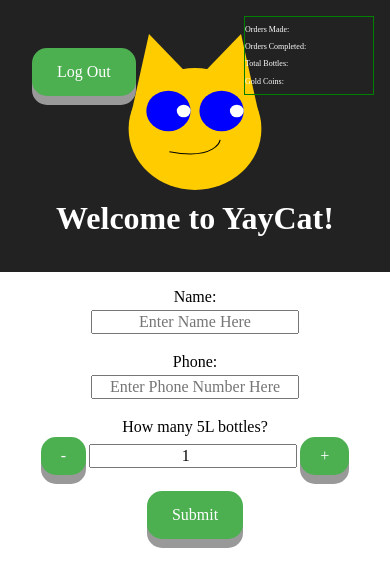
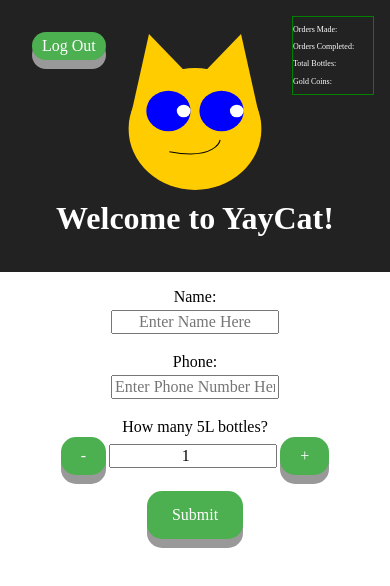
Before and after one commit to olibn333/OrderWater, a React (Create React App) app in the folder client/: page /consumer in a window 390 px wide. Shown: the top 586 px of the page. Built offline with nearby package versions, Linux system fonts and the light colour scheme.

Commit message:
responsive media queries, dbfuncs bug, rm countermark

```diff
--- a/client/src/App.css
+++ b/client/src/App.css
@@ -72,10 +72,18 @@ html {
 @media only screen and (max-width:600px) {
   .points {
     font-size: 0.5rem;
-    width: 8rem;
+    width: 5rem;
   }
   .header {
     font-size: 0.6rem;
+  }
+  .shrinkable {
+    width: 10rem;
+  }
+  .logout {
+    padding: 5px 10px !important;
+    margin: 0 !important;
+    font-size: 5px;
   }
 }
 
--- a/client/src/Business.js
+++ b/client/src/Business.js
@@ -19,7 +19,8 @@ class BizApp extends Component {
   }
 
   componentDidMount() {
-    this.dbGetOrders();
+    this.dbGetOrders(); //sqlite db connection
+    //this.dbGetTestOrders(); // TODO - localstorage connection for testing
     this.checkUser();
   }
 
@@ -255,19 +256,5 @@ class TableRow extends React.PureComponent {
   }
 }
 
-class CounterMark extends Component {
-
-  render() {
-    console.log('Counter Rendered')
-    return (
-      <div className="points" onChange={this.props.updateUser}>
-        User: {this.props.user} <br></br><br></br>
-        YayPoints: {this.props.counter} <br></br>
-        Gold Coins: {this.props.coins}
-        My Orders: {this.props.myOrders.length}
-      </div>
-    )
-  }
-}
 
 export default BizApp;
--- a/client/src/Consumer.js
+++ b/client/src/Consumer.js
@@ -205,6 +205,7 @@ class UserForm extends Component {
           <input
             onChange={this.props.nameOnChange}
             value={this.props.userName}
+            className="shrinkable"
             placeholder="Enter Name Here"
           />
         </div>
@@ -214,6 +215,7 @@ class UserForm extends Component {
           <input
             onChange={this.props.numberOnChange}
             value={this.props.userPhoneNumber}
+            className="shrinkable"
             placeholder="Enter Phone Number Here"
           />
         </div>
@@ -231,7 +233,7 @@ class UserForm extends Component {
             onChange={this.fiveLOrderOnChange}
             type="number"
             value={this.state.fiveL}
-            className="num"
+            className="shrinkable"
           />
 
           <button
```
Also changed, not shown: 2 other files (tests, documents, lock files or other folders).
